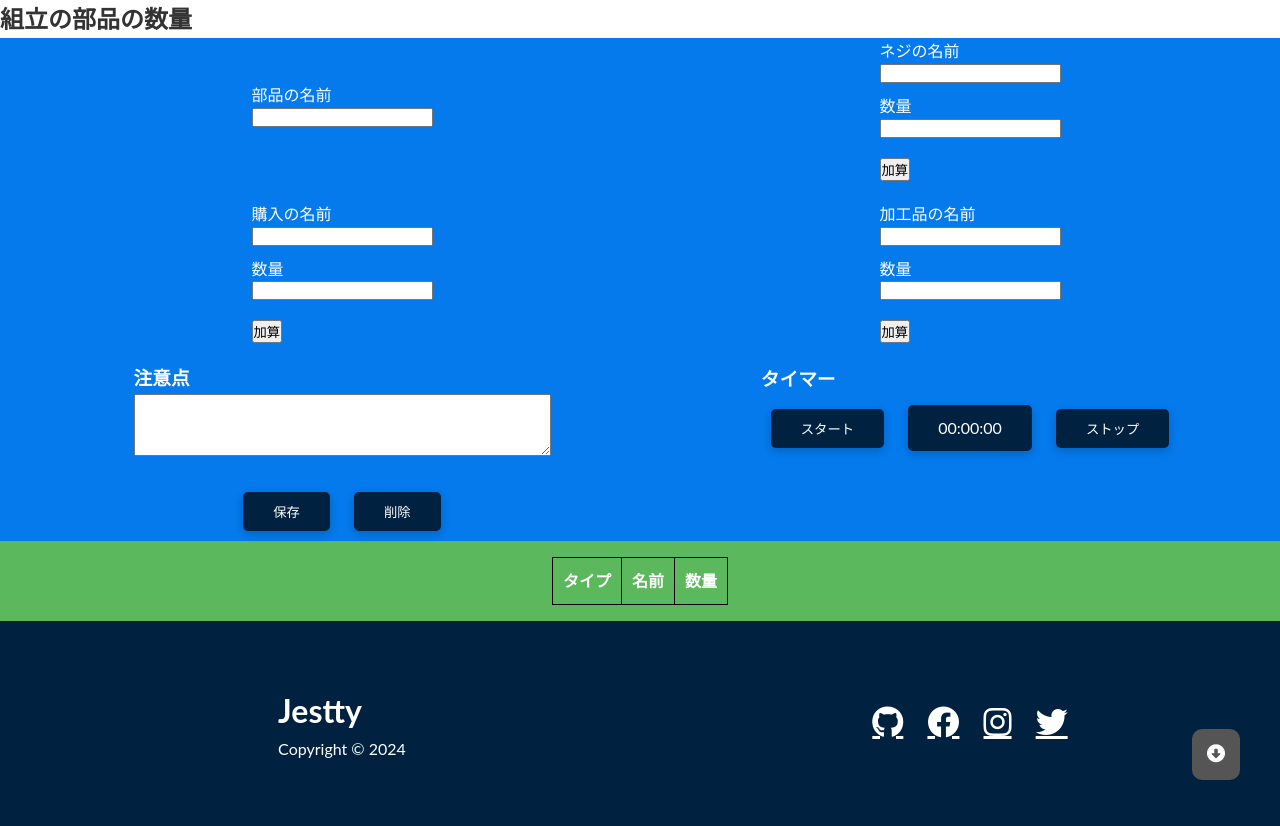
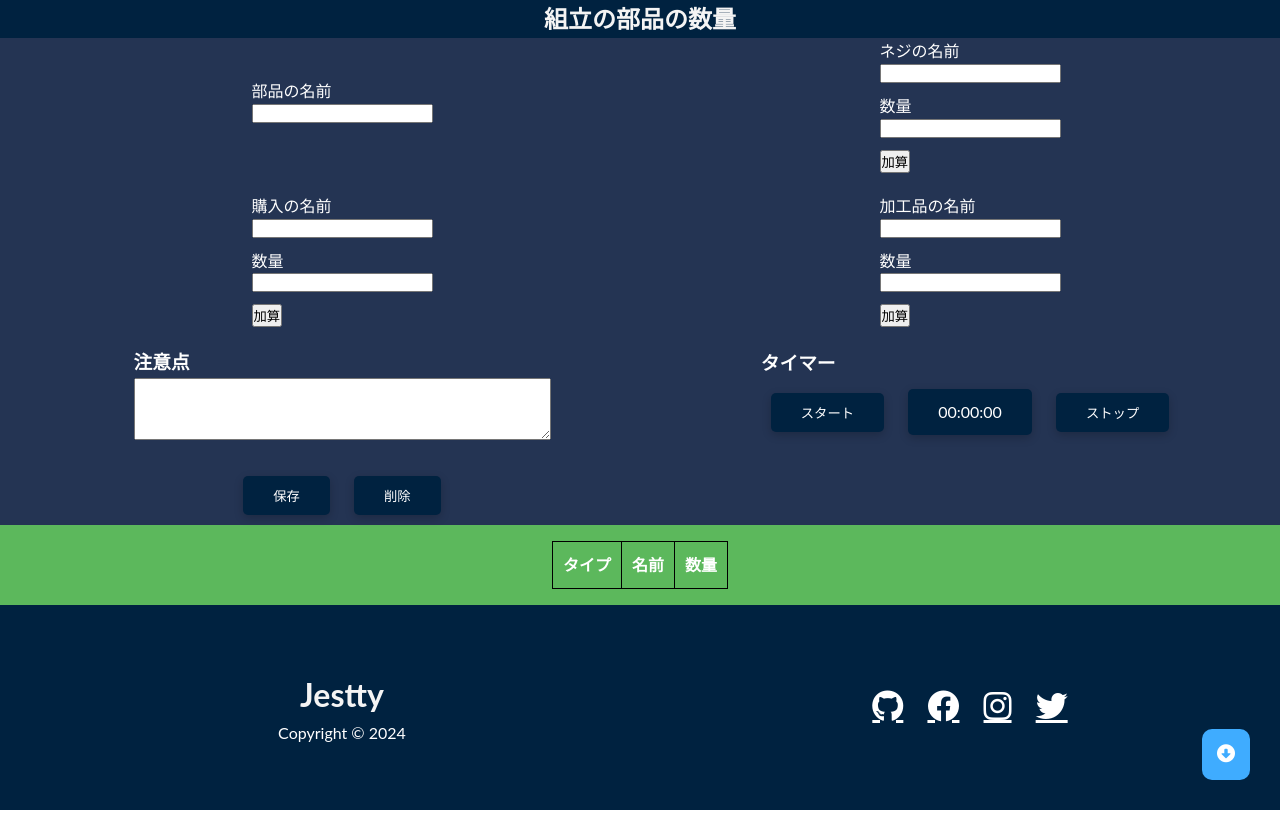
Before and after one commit to jestty/TinhToan, a plain HTML site: page index.html in a window 1280 px wide. Drawn offline with Linux system fonts and the light colour scheme.

Commit message:
Update style.css

```diff
--- a/style.css
+++ b/style.css
@@ -1,5 +1,5 @@
 :root {
-  --primary-color: #047aed;
+  --primary-color: #243453;
   --secondary-color: #1c3fa8;
   --dark-color: #002240;
   --light-color: #f4f4f4;
@@ -11,7 +11,11 @@
   padding: 0;
   margin: 0;
 }
-
+h1 {
+  text-align: center;
+  background-color: var(--dark-color);
+  color: #f4f4f4;
+}
 body {
   font-family: 'lato', sans-serif;
   color: #333;
@@ -22,10 +26,7 @@ input {
   margin-bottom: 10px;
   display: block;
 }
-button {
-  margin-top: 10px;
-  margin-right: 10px;
-}
+
 ul {
   list-style-type: none;
 }
@@ -82,7 +83,7 @@ pre {
 
 .grid {
   display: grid;
-  grid-template-columns: repeat(3, 1fr);
+  grid-template-columns: 1fr;
   grid-template-rows: repeat(1, 1fr);
   justify-items: center;
 }
@@ -130,7 +131,7 @@ pre {
   right: 30px; /* Cách mép phải 30px */
   z-index: 99; /* Nằm trên các nội dung khác */
   font-size: 18px;
-  background-color: #555; /* Màu nền nút */
+  background-color: #3facff; /* Màu nền nút */
   color: white; /* Màu chữ */
   border: none; /* Bỏ viền */
   padding: 15px;
@@ -148,5 +149,5 @@ pre {
 
 #scrollUpBtn:hover,
 #scrollDownBtn:hover {
-  background-color: #333; /* Đổi màu khi hover */
+  background-color: #00eaff; /* Đổi màu khi hover */
 }
```
